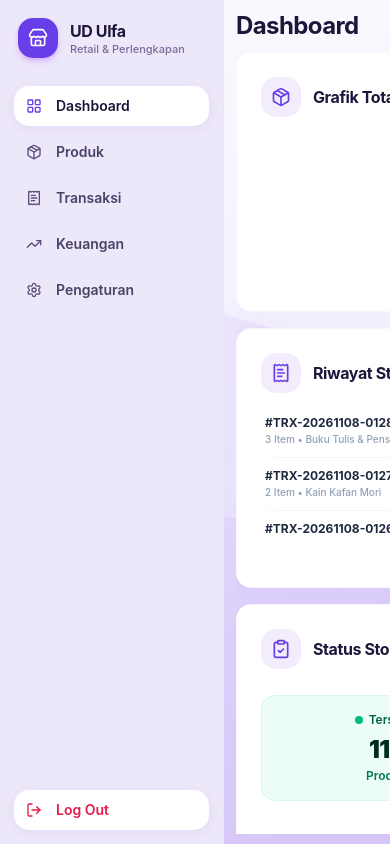
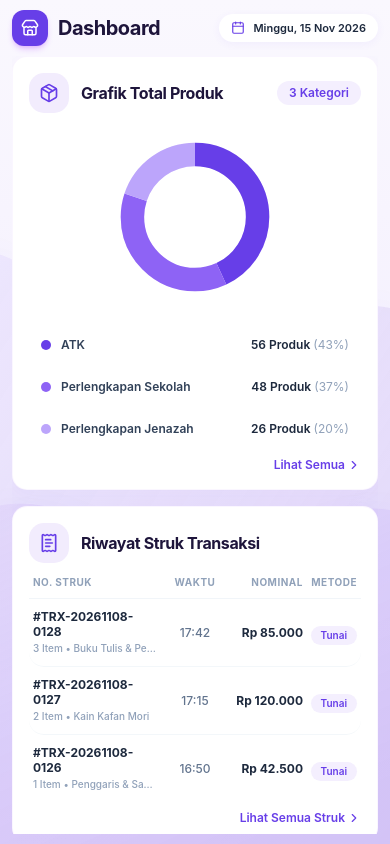
Before and after one commit to MufidatunNisaaa26/UD-ULFA, a React (Vite) app: page /dashboard in a window 390 px wide. Built offline with nearby package versions, Linux system fonts and the light colour scheme.

Commit message:
feat: enhance responsive mobile drawer and proportional layout across all devices

```diff
--- a/src/features/dashboard/components/DashboardSidebar.tsx
+++ b/src/features/dashboard/components/DashboardSidebar.tsx
@@ -35,11 +35,11 @@ export function DashboardSidebar({
 }: DashboardSidebarProps) {
   return (
     <aside
-      className={`${
+      className={`flex flex-col justify-between select-none shrink-0 h-full transition-all duration-300 ease-in-out ${
         isCollapsed
-          ? 'w-16 sm:w-[72px] pl-3.5 sm:pl-5 pr-1 pt-2.5 sm:pt-3.5 pb-2.5 sm:pb-3 bg-transparent border-transparent'
-          : 'w-56 xl:w-64 p-3.5 sm:p-4 md:p-5 bg-[#ede7fa] border-r border-purple-200/40'
-      } flex flex-col justify-between select-none shrink-0 h-full relative z-10 transition-all duration-300 ease-in-out`}
+          ? 'fixed -translate-x-full md:relative md:translate-x-0 w-0 p-0 overflow-hidden md:w-16 md:pl-3.5 md:pr-1 md:pt-3 md:pb-3 bg-transparent md:bg-transparent border-0 md:border-transparent z-10 shadow-none'
+          : 'fixed inset-y-0 left-0 z-50 w-64 p-4 bg-[#ede7fa] shadow-2xl translate-x-0 md:relative md:z-10 md:shadow-none md:w-56 xl:w-64 md:p-4 md:border-r md:border-purple-200/40'
+      }`}
     >
       {/* Top Section: Branding & Navigation */}
       <div className="flex flex-col">
--- a/src/features/dashboard/components/FinancialSummaryCard.tsx
+++ b/src/features/dashboard/components/FinancialSummaryCard.tsx
@@ -6,7 +6,7 @@ interface FinancialSummaryCardProps {
 
 export function FinancialSummaryCard({ onViewAll }: FinancialSummaryCardProps) {
   return (
-    <div className="bg-white rounded-[15px] p-6 shadow-[0_4px_24px_rgba(103,62,232,0.04)] border border-purple-100/40 flex flex-col justify-between h-full select-none">
+    <div className="bg-white rounded-[15px] p-4 sm:p-6 shadow-[0_4px_24px_rgba(103,62,232,0.04)] border border-purple-100/40 flex flex-col justify-between h-full select-none">
       {/* Header */}
       <div className="flex items-center justify-between mb-4">
         <div className="flex items-center gap-3">
--- a/src/features/dashboard/components/StockStatusCard.tsx
+++ b/src/features/dashboard/components/StockStatusCard.tsx
@@ -6,7 +6,7 @@ interface StockStatusCardProps {
 
 export function StockStatusCard({ onViewAll }: StockStatusCardProps) {
   return (
-    <div className="bg-white rounded-[15px] p-6 shadow-[0_4px_24px_rgba(103,62,232,0.04)] border border-purple-100/40 flex flex-col justify-between h-full select-none">
+    <div className="bg-white rounded-[15px] p-4 sm:p-6 shadow-[0_4px_24px_rgba(103,62,232,0.04)] border border-purple-100/40 flex flex-col justify-between h-full select-none">
       {/* Header */}
       <div className="flex items-center justify-between mb-4">
         <div className="flex items-center gap-3">
--- a/src/features/dashboard/components/TransactionPosView.tsx
+++ b/src/features/dashboard/components/TransactionPosView.tsx
@@ -52,9 +52,9 @@ export function TransactionPosView() {
   } = useTransactionPos()
 
   return (
-    <div className="w-full h-full min-h-0 flex flex-col lg:flex-row gap-3.5 sm:gap-4 select-none overflow-hidden pb-1">
+    <div className="w-full h-full min-h-0 flex flex-col lg:flex-row gap-3.5 sm:gap-4 select-none overflow-y-auto lg:overflow-hidden pb-1">
       {/* 1. Kolom Kiri: Katalog Produk (Grid Produk) */}
-      <div className="flex-1 bg-white rounded-[20px] p-3.5 sm:p-5 shadow-[0_4px_24px_rgba(103,62,232,0.04)] border border-purple-100/50 flex flex-col h-full min-h-0 overflow-hidden">
+      <div className="flex-1 bg-white rounded-[20px] p-3.5 sm:p-5 shadow-[0_4px_24px_rgba(103,62,232,0.04)] border border-purple-100/50 flex flex-col min-h-[420px] lg:min-h-0 lg:h-full overflow-hidden">
         {/* Search Bar */}
         <div className="relative mb-3 shrink-0">
           <Search className="w-4 h-4 text-slate-400 absolute left-3.5 top-1/2 -translate-y-1/2 pointer-events-none" />
@@ -144,7 +144,7 @@ export function TransactionPosView() {
       </div>
 
       {/* 2. Kolom Kanan: Panel Kasir & Keranjang Transaksi */}
-      <div className="w-full lg:w-80 xl:w-[350px] shrink-0 h-full flex flex-col justify-between bg-white rounded-[20px] p-3.5 sm:p-4 border border-purple-100/50 shadow-[0_4px_24px_rgba(103,62,232,0.04)] min-h-0 overflow-hidden">
+      <div className="w-full lg:w-80 xl:w-[350px] shrink-0 flex flex-col justify-between bg-white rounded-[20px] p-3.5 sm:p-4 border border-purple-100/50 shadow-[0_4px_24px_rgba(103,62,232,0.04)] min-h-[480px] lg:min-h-0 lg:h-full overflow-hidden">
         {/* Header Panel Kasir: Nomor Transaksi & Waktu */}
         <div className="flex items-center justify-between pb-2.5 border-b border-slate-100 shrink-0">
           <div className="bg-[#f0e9fd] text-[#673ee8] font-bold text-xs px-2.5 py-1 rounded-[8px] flex items-center gap-1 shadow-2xs">
--- a/src/features/dashboard/components/TransactionReceiptHistory.tsx
+++ b/src/features/dashboard/components/TransactionReceiptHistory.tsx
@@ -40,7 +40,7 @@ export function TransactionReceiptHistory({
   onViewAll,
 }: TransactionReceiptHistoryProps) {
   return (
-    <div className="bg-white rounded-[15px] p-6 shadow-[0_4px_24px_rgba(103,62,232,0.04)] border border-purple-100/40 flex flex-col justify-between h-full select-none">
+    <div className="bg-white rounded-[15px] p-4 sm:p-6 shadow-[0_4px_24px_rgba(103,62,232,0.04)] border border-purple-100/40 flex flex-col justify-between h-full select-none">
       {/* Header */}
       <div className="flex items-center justify-between mb-3">
         <div className="flex items-center gap-3">
--- a/src/features/dashboard/components/charts/ProductDonutChart.tsx
+++ b/src/features/dashboard/components/charts/ProductDonutChart.tsx
@@ -63,7 +63,7 @@ export function ProductDonutChart({ onViewAll }: ProductDonutChartProps) {
   }
 
   return (
-    <div className="bg-white rounded-[15px] p-6 shadow-[0_4px_24px_rgba(103,62,232,0.04)] border border-purple-100/40 flex flex-col justify-between h-full select-none">
+    <div className="bg-white rounded-[15px] p-4 sm:p-6 shadow-[0_4px_24px_rgba(103,62,232,0.04)] border border-purple-100/40 flex flex-col justify-between h-full select-none">
       {/* Header */}
       <div className="flex items-center justify-between mb-4">
         <div className="flex items-center gap-3">
--- a/src/features/dashboard/hooks/useDashboard.ts
+++ b/src/features/dashboard/hooks/useDashboard.ts
@@ -1,4 +1,4 @@
-import { useState } from 'react'
+import { useState, useEffect } from 'react'
 import { useNavigate } from 'react-router-dom'
 import type { UserAccount } from '../../auth/data/registeredAccounts'
 
@@ -48,7 +48,22 @@ export function useDashboard() {
   const [productViewMode, setProductViewMode] = useState<ProductViewMode>('list')
   const [currentDate] = useState(getFormattedCurrentDate)
   const [isLogoutModalOpen, setIsLogoutModalOpen] = useState(false)
-  const [isSidebarCollapsed, setIsSidebarCollapsed] = useState(false)
+  const [isSidebarCollapsed, setIsSidebarCollapsed] = useState(() => {
+    if (typeof window !== 'undefined') {
+      return window.innerWidth < 768
+    }
+    return false
+  })
+
+  useEffect(() => {
+    const handleResize = () => {
+      if (window.innerWidth < 768) {
+        setIsSidebarCollapsed(true)
+      }
+    }
+    window.addEventListener('resize', handleResize)
+    return () => window.removeEventListener('resize', handleResize)
+  }, [])
 
   const handleTabChange = (tabId: string) => {
     setCurrentTab(tabId)
@@ -57,6 +72,9 @@ export function useDashboard() {
     }
     if (tabId !== 'produk') {
       setProductViewMode('list')
+    }
+    if (typeof window !== 'undefined' && window.innerWidth < 768) {
+      setIsSidebarCollapsed(true)
     }
   }
 
--- a/src/pages/DashboardPage.tsx
+++ b/src/pages/DashboardPage.tsx
@@ -1,4 +1,4 @@
-import { ArrowLeft, Calendar } from 'lucide-react'
+import { ArrowLeft, Calendar, Store } from 'lucide-react'
 import { useDashboard } from '../features/dashboard/hooks/useDashboard'
 import { DashboardSidebar } from '../features/dashboard/components/DashboardSidebar'
 import { ProductDonutChart } from '../features/dashboard/components/charts/ProductDonutChart'
@@ -35,11 +35,19 @@ export function DashboardPage() {
   } = useDashboard()
 
   return (
-    <div className="h-screen max-h-screen w-full min-w-[1080px] flex relative overflow-hidden select-none">
+    <div className="h-screen max-h-screen w-full flex relative overflow-hidden select-none">
       {/* Background Organik Ungu (Sama persis dengan halaman Auth) */}
       <OrganicPurpleBackground />
 
-      {/* 1. Sidebar Kiri (Bisa Dilebarkan & Ditutup) */}
+      {/* Backdrop di Layar HP saat Drawer Sidebar Terbuka */}
+      {!isSidebarCollapsed && (
+        <div
+          className="fixed inset-0 bg-black/40 backdrop-blur-xs z-40 md:hidden animate-in fade-in duration-200"
+          onClick={toggleSidebar}
+        />
+      )}
+
+      {/* 1. Sidebar Kiri (Bisa Dilebarkan & Ditutup, Drawer di HP) */}
       <DashboardSidebar
         activeUser={activeUser}
         currentTab={currentTab}
@@ -54,21 +62,35 @@ export function DashboardPage() {
         <main
           className={`flex-1 min-h-0 ${
             isSidebarCollapsed
-              ? 'pl-2 sm:pl-3 pr-3 sm:pr-6 lg:pr-8'
+              ? 'px-3 sm:pl-3 sm:pr-6 lg:pr-8'
               : 'px-3 sm:px-6 lg:px-8'
           } pt-2.5 sm:pt-3.5 pb-2.5 sm:pb-3 flex flex-col ${
             currentTab === 'transaksi' ||
             currentTab === 'produk' ||
+            currentTab === 'keuangan' ||
             (currentTab === 'dashboard' &&
               (dashboardSubView === 'receipt-detail' ||
                 dashboardSubView === 'stock-detail' ||
                 dashboardSubView === 'financial-detail'))
-              ? 'overflow-hidden'
+              ? 'overflow-y-auto lg:overflow-hidden'
               : 'overflow-y-auto'
           }`}
         >
           {/* Header Konten: Breadcrumb di Kiri & Tanggal di Kanan */}
-          <header className="w-full flex items-center justify-between pb-2.5 sm:pb-3 shrink-0">
+          <header className="w-full flex items-center justify-between pb-2.5 sm:pb-3 gap-2 shrink-0">
+            <div className="flex items-center gap-2.5 sm:gap-3 min-w-0">
+              {/* Tombol Logo Toko di Layar HP untuk Buka Menu */}
+              {isSidebarCollapsed && (
+                <button
+                  type="button"
+                  onClick={toggleSidebar}
+                  title="Buka Menu"
+                  className="w-9 h-9 rounded-[12px] bg-[#673ee8] hover:bg-[#582bc4] text-white flex md:hidden items-center justify-center shadow-md shadow-purple-600/20 shrink-0 transition-all cursor-pointer active:scale-95"
+                >
+                  <Store className="w-4.5 h-4.5" />
+                </button>
+              )}
+
               {currentTab === 'dashboard' && dashboardSubView === 'product-detail' ? (
                 <div className="flex items-center gap-1.5 text-xs sm:text-sm font-medium text-slate-500">
                   <button
@@ -135,21 +157,22 @@ export function DashboardPage() {
                   </h2>
                 </div>
               ) : (
-              <h2 className="text-2xl sm:text-3xl font-bold text-[#1e153b] tracking-tight capitalize">
+                <h2 className="text-xl sm:text-2xl md:text-3xl font-bold text-[#1e153b] tracking-tight capitalize">
                   {currentTab}
                 </h2>
               )}
+            </div>
 
             {/* Badge Tanggal */}
-            <div className={`flex items-center gap-2 px-3.5 py-1.5 sm:px-4 sm:py-2 bg-white shadow-[0_2px_8px_rgba(103,62,232,0.06)] text-xs sm:text-sm font-semibold text-slate-800 shrink-0 ${
+            <div className={`flex items-center gap-2 px-3 py-1.5 sm:px-4 sm:py-2 bg-white shadow-[0_2px_8px_rgba(103,62,232,0.06)] text-[11px] sm:text-sm font-semibold text-slate-800 shrink-0 ${
               currentTab === 'pengaturan' ? 'rounded-full' : 'rounded-[15px]'
             }`}>
               {currentTab === 'pengaturan' ? (
                 <span className="w-2 h-2 rounded-full bg-emerald-500 shrink-0" />
               ) : (
-                <Calendar className="w-4 h-4 text-[#673ee8] shrink-0" />
+                <Calendar className="w-3.5 h-3.5 sm:w-4 sm:h-4 text-[#673ee8] shrink-0" />
               )}
-              <span>{currentDate}</span>
+              <span className="truncate max-w-[130px] sm:max-w-none">{currentDate}</span>
             </div>
           </header>
 
@@ -171,7 +194,7 @@ export function DashboardPage() {
               ) : dashboardSubView === 'financial-detail' ? (
                 <FinanceView />
               ) : (
-                <div className="grid grid-cols-1 lg:grid-cols-2 gap-4 lg:gap-5 h-full max-h-full">
+                <div className="grid grid-cols-1 lg:grid-cols-2 gap-4 lg:gap-5 lg:h-full lg:max-h-full pb-4 lg:pb-0">
                   {/* Kartu 1 (Kiri Atas): Grafik Total Produk */}
                   <div className="h-full min-h-[260px]">
                     <ProductDonutChart
```
Also changed, not shown: src/features/dashboard/components/ProductListView.tsx (+8 -4 lines). Lines whose indentation alone changed are shown as unchanged.
